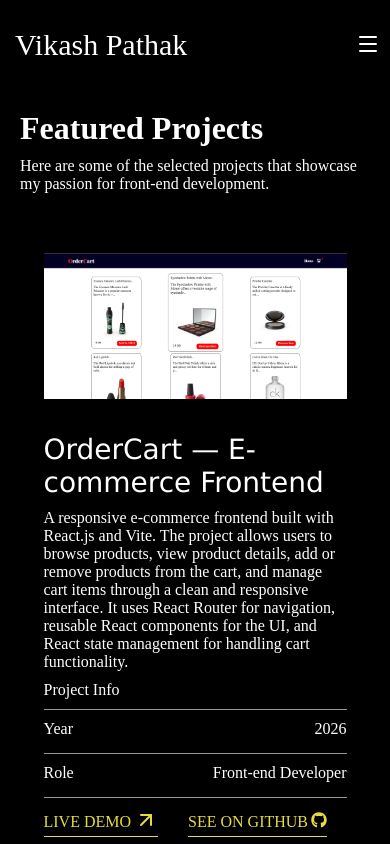
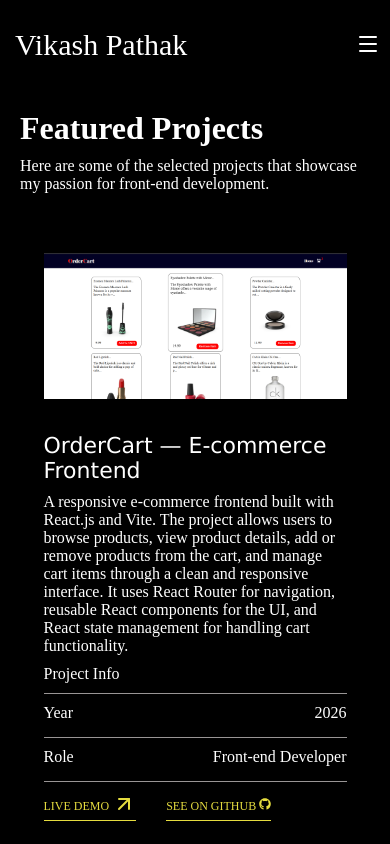
Before and after one commit to vikashpathak01/Portfolio-Web, a React (Vite) app: page /project in a window 390 px wide. Shown: the top 844 px of the page. Built offline with nearby package versions, Linux system fonts and the light colour scheme.

Commit message:
Updated project

```diff
--- a/src/pages/Projects.css
+++ b/src/pages/Projects.css
@@ -26,6 +26,7 @@
     justify-content: space-between;
     gap: 30px;
     align-items: center;
+    width: 100%;
 }
 
 .Project-Details {
@@ -82,11 +83,17 @@
 
 }
 
+/* .Project-Information-Img {
+    height: 400px;
+} */
+
 .Project-Information-Img img{
     width: 450px;
+    height: 100%;
+     object-fit: cover;
 }
 
-@media (max-width:768px) {
+@media (max-width:820px) {
     .Project-Card {
         flex-direction: column;
         max-width: 600px;
@@ -109,6 +116,11 @@
 
 @media (max-width:480px) {
 
+    .Project-Title {
+    font-size: 22px;
+
+}
+
  .Project-Card {
        padding: 20px;
        max-width: 343px;
@@ -126,4 +138,8 @@
     .Project-Heading {
     padding: 0;
 }
+
+.Project-link {
+   font-size: 12px;
 }
+}
```
